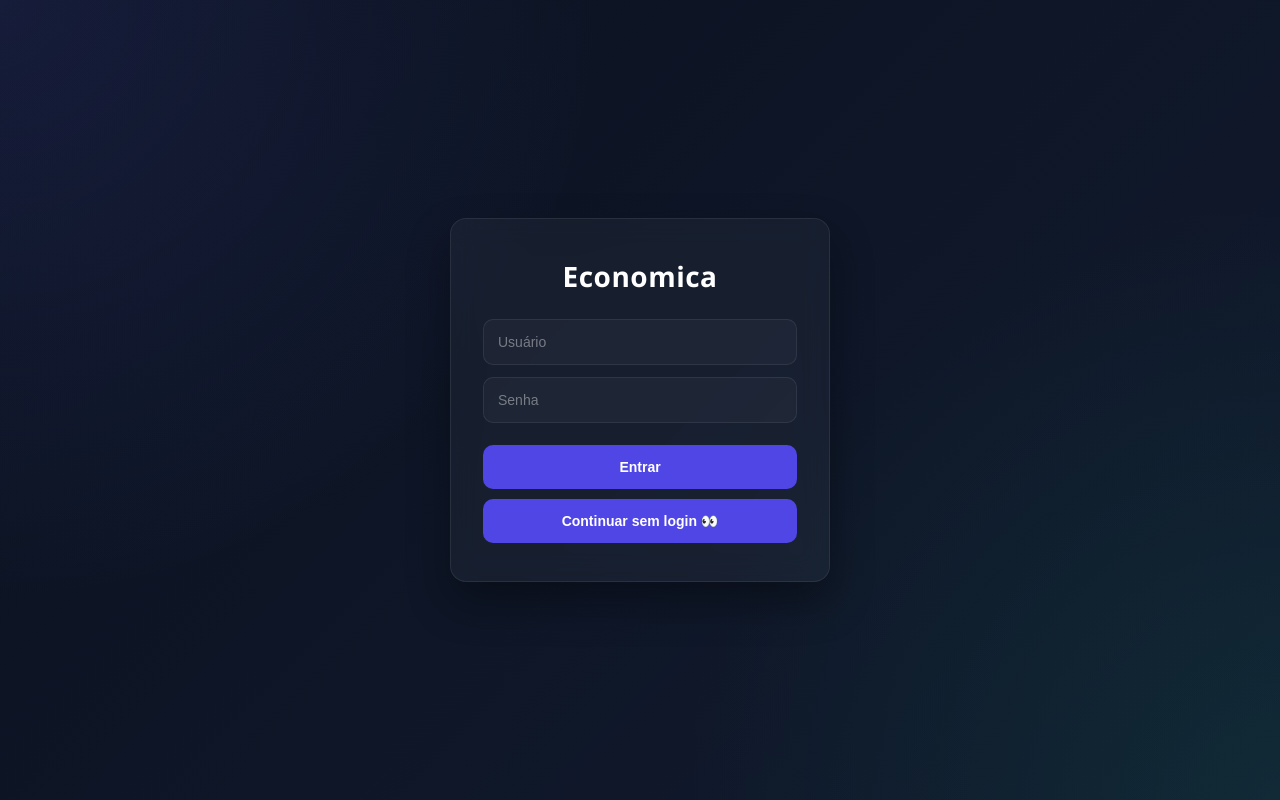
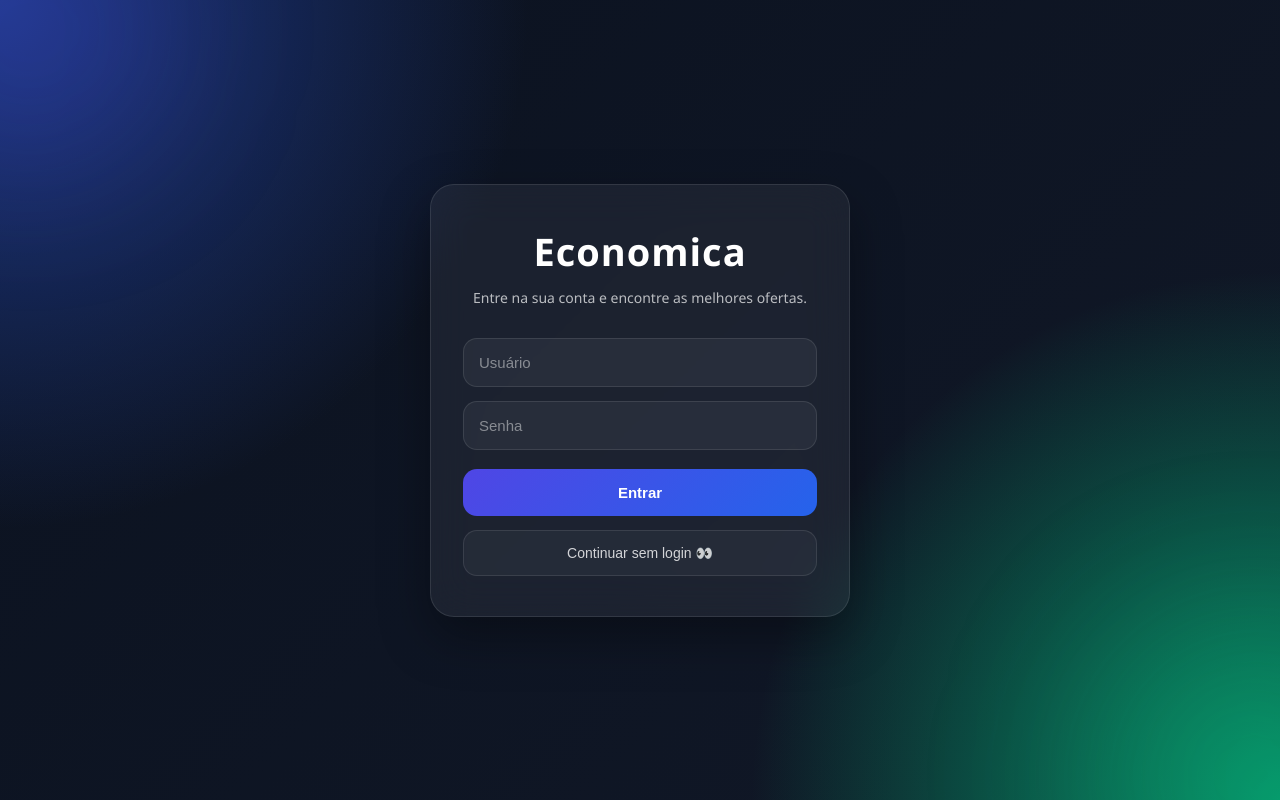
Before and after one commit to Allysson2023/marketplace, a React (Vite) app in the folder frontend/frontend/: page /login in a window 1280 px wide. Built offline with nearby package versions, Linux system fonts and the light colour scheme; no server answers.

Commit message:
Melhorando o css do Login de entrada...

```diff
--- a/frontend/frontend/src/pages/Login/Login.css
+++ b/frontend/frontend/src/pages/Login/Login.css
@@ -1,188 +1,358 @@
-body {
+/* =========================
+   RESET
+========================= */
+
+*{
     margin: 0;
     padding: 0;
-    font-family: 'Segoe UI', system-ui, Arial, sans-serif;
+    box-sizing: border-box;
+}
+
+body{
+    font-family: "Segoe UI", Arial, sans-serif;
     background: #0b1220;
 }
 
 /* =========================
-   FUNDO LIMPO PROFISSIONAL
+   FUNDO
 ========================= */
-.container-geral {
+
+.container-geral{
     width: 100%;
-    height: 100vh;
+    min-height: 100vh;
 
     display: flex;
     justify-content: center;
     align-items: center;
 
-    background: linear-gradient(135deg, #0b1220, #111a2e);
+    padding: 20px;
+
+    background:
+        radial-gradient(circle at top left, #1e3a8a 0%, transparent 35%),
+        radial-gradient(circle at bottom right, #059669 0%, transparent 35%),
+        linear-gradient(135deg, #0b1220, #111827);
 
     position: relative;
+
+    overflow: hidden;
 }
 
-/* leve textura */
-.container-geral::before {
+/* bolhas decorativas */
+
+.container-geral::before{
     content: "";
+
     position: absolute;
-    inset: 0;
-    background:
-        radial-gradient(circle at top left, rgba(99,102,241,0.12), transparent 40%),
-        radial-gradient(circle at bottom right, rgba(16,185,129,0.10), transparent 40%);
+
+    width: 300px;
+    height: 300px;
+
+    top: -120px;
+    left: -120px;
+
+    border-radius: 50%;
+
+    background: rgba(79,70,229,0.15);
+
+    filter: blur(70px);
+}
+
+.container-geral::after{
+    content: "";
+
+    position: absolute;
+
+    width: 350px;
+    height: 350px;
+
+    bottom: -150px;
+    right: -150px;
+
+    border-radius: 50%;
+
+    background: rgba(16,185,129,0.15);
+
+    filter: blur(80px);
 }
 
 /* =========================
    CARD LOGIN
 ========================= */
-.login-container {
+
+.login-container{
     position: relative;
-    z-index: 1;
 
-    width: 380px;
-    padding: 38px 32px;
+    z-index: 2;
 
-    border-radius: 16px;
+    width: 100%;
+    max-width: 420px;
 
-    background: rgba(255,255,255,0.04);
-    backdrop-filter: blur(14px);
+    padding: 40px 32px;
 
-    border: 1px solid rgba(255,255,255,0.08);
+    border-radius: 24px;
 
-    box-shadow: 0 20px 40px rgba(0,0,0,0.35);
+    background: rgba(255,255,255,0.06);
+
+    backdrop-filter: blur(20px);
+
+    border: 1px solid rgba(255,255,255,0.10);
+
+    box-shadow:
+        0 20px 50px rgba(0,0,0,0.35);
+
+    animation: fadeUp .5s ease;
 }
 
-/* título */
-.login-container h2 {
-    color: #ffffff;
-    font-size: 28px;
-    font-weight: 600;
+@keyframes fadeUp{
+    from{
+        opacity: 0;
+        transform: translateY(25px);
+    }
 
-    text-align: center;
-    margin-bottom: 24px;
-
-    letter-spacing: 0.5px;
+    to{
+        opacity: 1;
+        transform: translateY(0);
+    }
 }
 
-/* form */
-.login-container form {
-    display: flex;
-    flex-direction: column;
-    gap: 12px;
+/* =========================
+   TÍTULO
+========================= */
+
+.login-container h2{
+    text-align: center;
+
+    color: white;
+
+    font-size: 38px;
+
+    font-weight: 700;
+
+    margin-bottom: 10px;
+
+    letter-spacing: 1px;
 }
 
-/* inputs */
-.login-container input {
-    padding: 14px;
+.subtitulo{
+    text-align: center;
 
-    border-radius: 10px;
-
-    border: 1px solid rgba(255,255,255,0.08);
-
-    background: rgba(255,255,255,0.03);
-
-    color: #fff;
+    color: rgba(255,255,255,0.7);
 
     font-size: 14px;
 
+    line-height: 1.5;
+
+    margin-bottom: 30px;
+}
+
+/* =========================
+   FORM
+========================= */
+
+.login-container form{
+    display: flex;
+    flex-direction: column;
+
+    gap: 14px;
+}
+
+/* =========================
+   INPUTS
+========================= */
+
+.login-container input{
+    width: 100%;
+
+    padding: 15px;
+
+    border-radius: 14px;
+
+    border: 1px solid rgba(255,255,255,0.10);
+
+    background: rgba(255,255,255,0.05);
+
+    color: white;
+
+    font-size: 15px;
+
     outline: none;
 
-    transition: 0.2s ease;
+    transition: .25s;
 }
 
-.login-container input::placeholder {
-    color: rgba(255,255,255,0.4);
+.login-container input::placeholder{
+    color: rgba(255,255,255,0.45);
 }
 
-.login-container input:focus {
-    border-color: rgba(99,102,241,0.6);
-    background: rgba(255,255,255,0.05);
+.login-container input:focus{
+    border-color: #4f46e5;
+
+    box-shadow:
+        0 0 0 4px rgba(79,70,229,0.15);
+
+    background: rgba(255,255,255,0.08);
 }
 
 /* =========================
    BOTÃO LOGIN
 ========================= */
-.login-container button {
-    margin-top: 10px;
 
-    padding: 14px;
+.login-container form button{
+    width: 100%;
+
+    margin-top: 5px;
+
+    padding: 15px;
 
     border: none;
-    border-radius: 10px;
 
-    background: #4f46e5;
+    border-radius: 14px;
+
+    background:
+        linear-gradient(
+            135deg,
+            #4f46e5,
+            #2563eb
+        );
 
     color: white;
 
-    font-size: 14px;
-    font-weight: 600;
+    font-size: 15px;
+
+    font-weight: bold;
 
     cursor: pointer;
 
-    transition: 0.2s ease;
+    transition: .25s;
 }
 
-.login-container button:hover {
-    background: #4338ca;
-    transform: translateY(-1px);
+.login-container form button:hover{
+    transform: translateY(-2px);
+
+    box-shadow:
+        0 10px 25px rgba(37,99,235,0.35);
 }
 
 /* =========================
    BOTÃO GUEST
 ========================= */
-.btn-guest {
-    margin-top: 12px;
 
+.btn-guest{
     width: 100%;
-    padding: 13px;
 
-    border-radius: 10px;
+    margin-top: 14px;
+
+    padding: 14px;
+
+    border-radius: 14px;
 
     border: 1px solid rgba(255,255,255,0.10);
 
-    background: transparent;
+    background: rgba(255,255,255,0.04);
 
-    color: rgba(255,255,255,0.75);
+    color: rgba(255,255,255,0.8);
 
-    font-size: 13px;
+    font-size: 14px;
 
     cursor: pointer;
 
-    transition: 0.2s ease;
+    transition: .25s;
 }
 
-.btn-guest:hover {
-    background: rgba(255,255,255,0.05);
-    color: #ffffff;
+.btn-guest:hover{
+    background: rgba(255,255,255,0.08);
+
+    color: white;
 }
 
 /* =========================
    ERRO
 ========================= */
-.mensagem-erro {
+
+.mensagem-erro{
+    padding: 12px;
+
+    border-radius: 12px;
+
     background: rgba(239,68,68,0.12);
-    color: #fca5a5;
-
-    padding: 10px;
-
-    border-radius: 8px;
 
     border: 1px solid rgba(239,68,68,0.25);
 
+    color: #fca5a5;
+
+    text-align: center;
+
     font-size: 13px;
-
-    margin-bottom: 8px;
 }
 
 /* =========================
-   RESPONSIVO
+   TABLET
 ========================= */
-@media (max-width: 480px) {
-    .login-container {
-        width: 90%;
-        padding: 28px 20px;
+
+@media (max-width: 768px){
+
+    .login-container{
+        max-width: 400px;
     }
 
-    .login-container h2 {
-        font-size: 24px;
+    .login-container h2{
+        font-size: 34px;
     }
 }
+
+/* =========================
+   MOBILE
+========================= */
+
+@media (max-width: 480px){
+
+    .container-geral{
+        padding: 15px;
+    }
+
+    .login-container{
+        width: 100%;
+
+        padding: 30px 22px;
+
+        border-radius: 20px;
+    }
+
+    .login-container h2{
+        font-size: 30px;
+    }
+
+    .subtitulo{
+        font-size: 13px;
+    }
+
+    .login-container input{
+        padding: 14px;
+        font-size: 14px;
+    }
+
+    .login-container form button,
+    .btn-guest{
+        padding: 14px;
+        font-size: 14px;
+    }
+}
+
+/* =========================
+   MOBILE PEQUENO
+========================= */
+
+@media (max-width: 360px){
+
+    .login-container{
+        padding: 25px 18px;
+    }
+
+    .login-container h2{
+        font-size: 26px;
+    }
+
+    .subtitulo{
+        font-size: 12px;
+    }
+}
--- a/frontend/frontend/src/pages/Login/Login.jsx
+++ b/frontend/frontend/src/pages/Login/Login.jsx
@@ -85,6 +85,10 @@ function Login() {
     <div className="login-container">
       <h2>Economica</h2>
 
+<p className="subtitulo">
+  Entre na sua conta e encontre as melhores ofertas.
+</p>
+
       <form onSubmit={handleLogin}>
         <input
           placeholder="Usuário"
```
